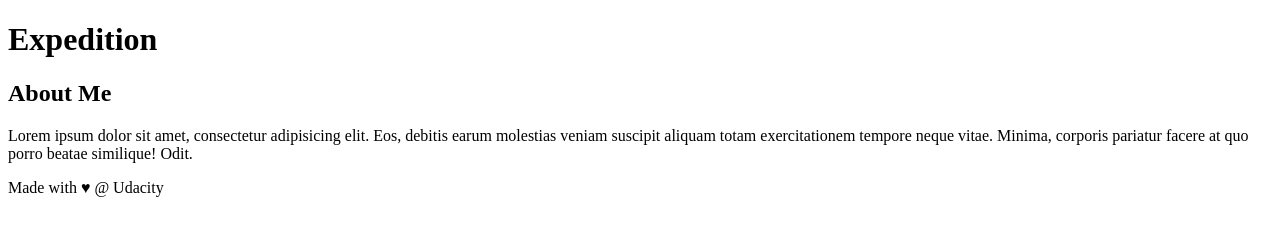
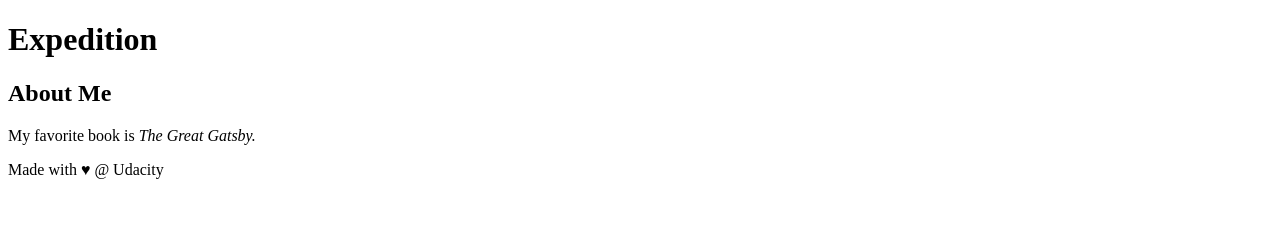
Before and after one commit to thesaw514/new-git-project, a plain HTML site: page index.html in a window 1280 px wide. Drawn offline with Linux system fonts and the light colour scheme.

Commit message:
Add Favorite Book to Sidebar

```diff
--- a/index.html
+++ b/index.html
@@ -28,7 +28,7 @@
   <!-- start of new content -->
   <aside>
     <h2>About Me</h2>
-    <p>Lorem ipsum dolor sit amet, consectetur adipisicing elit. Eos, debitis earum molestias veniam suscipit aliquam totam exercitationem tempore neque vitae. Minima, corporis pariatur facere at quo porro beatae similique! Odit.</p>
+    <p>My favorite book is <em>The Great Gatsby.</em></p>
   </aside>
   <!-- end of new content -->
   <footer>
```
